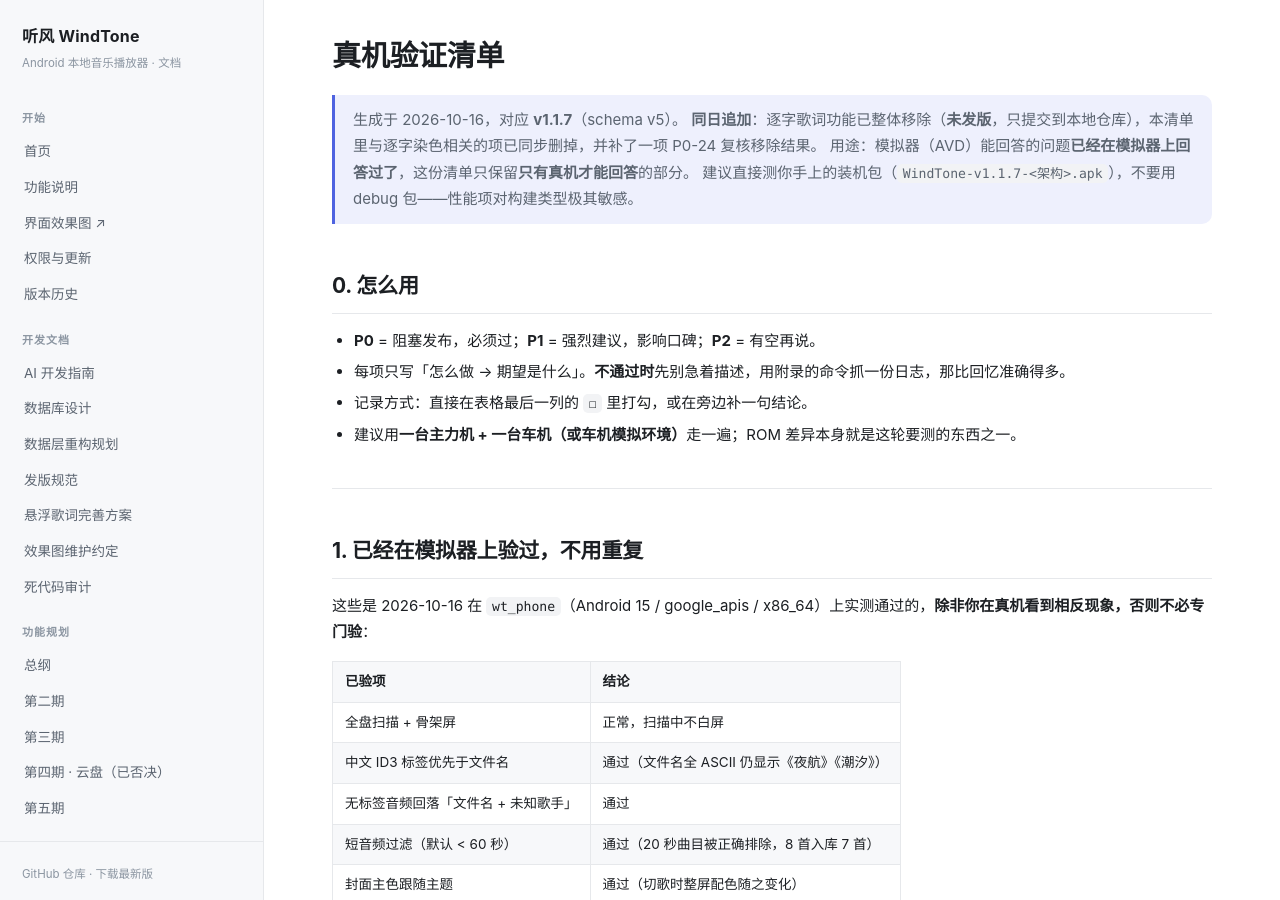
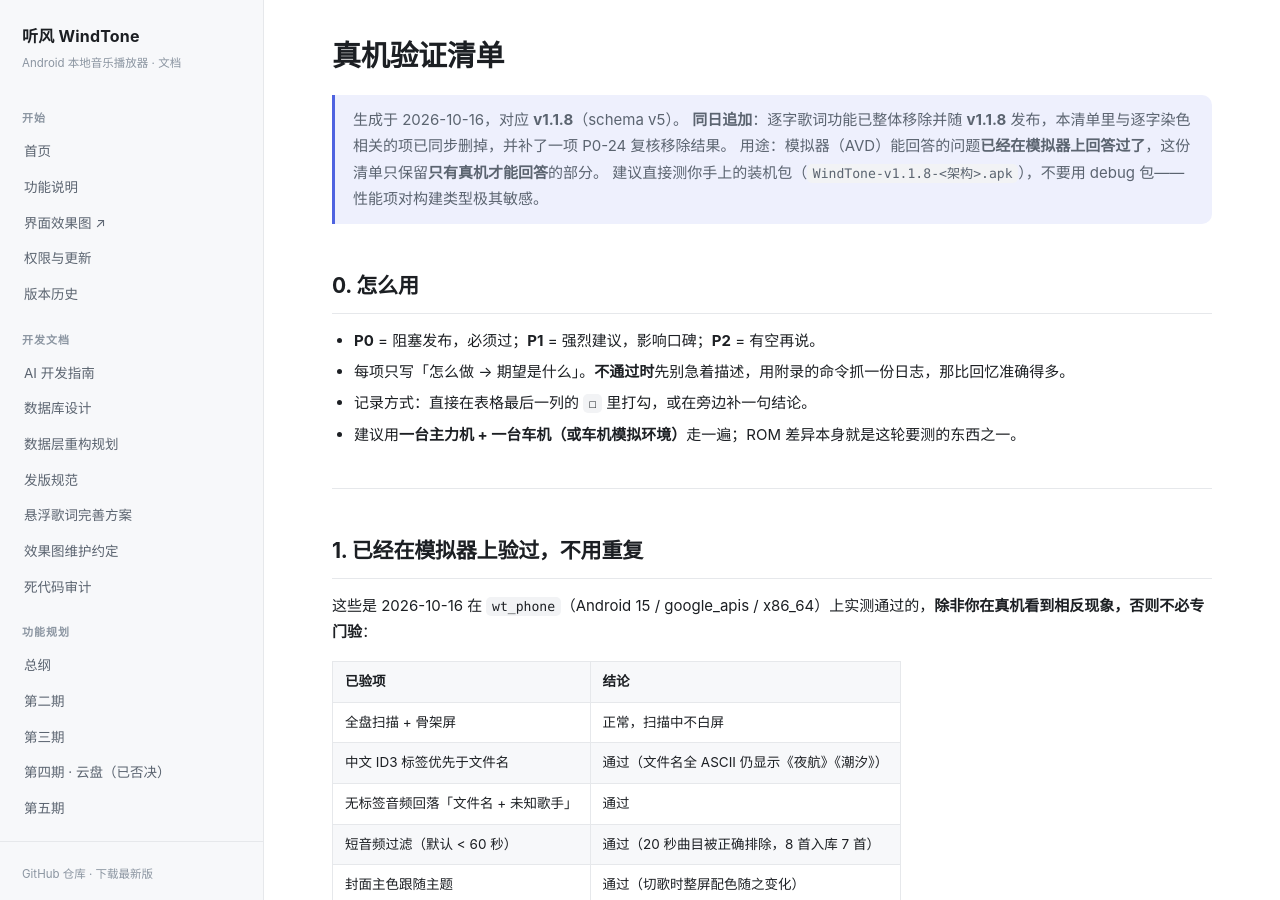
Before and after one commit to LuckyLearning/WindTone, a Jekyll site: the page built from docs/真机验证清单.md, in a window 1280 px wide and 900 px high. Built offline with Jekyll 4.4.1, drawn with Linux system fonts in a browser that asks for light colours.

Commit message:
release: v1.1.8

```diff
--- a/docs/真机验证清单.md
+++ b/docs/真机验证清单.md
@@ -5,10 +5,10 @@ title: 真机验证清单
 
 # 真机验证清单
 
-> 生成于 2026-10-16，对应 **v1.1.7**（schema v5）。
-> **同日追加**：逐字歌词功能已整体移除（**未发版**，只提交到本地仓库），本清单里与逐字染色相关的项已同步删掉，并补了一项 P0-24 复核移除结果。
+> 生成于 2026-10-16，对应 **v1.1.8**（schema v5）。
+> **同日追加**：逐字歌词功能已整体移除并随 **v1.1.8** 发布，本清单里与逐字染色相关的项已同步删掉，并补了一项 P0-24 复核移除结果。
 > 用途：模拟器（AVD）能回答的问题**已经在模拟器上回答过了**，这份清单只保留**只有真机才能回答**的部分。
-> 建议直接测你手上的装机包（`WindTone-v1.1.7-<架构>.apk`），不要用 debug 包——性能项对构建类型极其敏感。
+> 建议直接测你手上的装机包（`WindTone-v1.1.8-<架构>.apk`），不要用 debug 包——性能项对构建类型极其敏感。
 
 ## 0. 怎么用
 
```
Also changed, not shown: docs/版本历史.md (+1 -0 lines), 1 other file.
